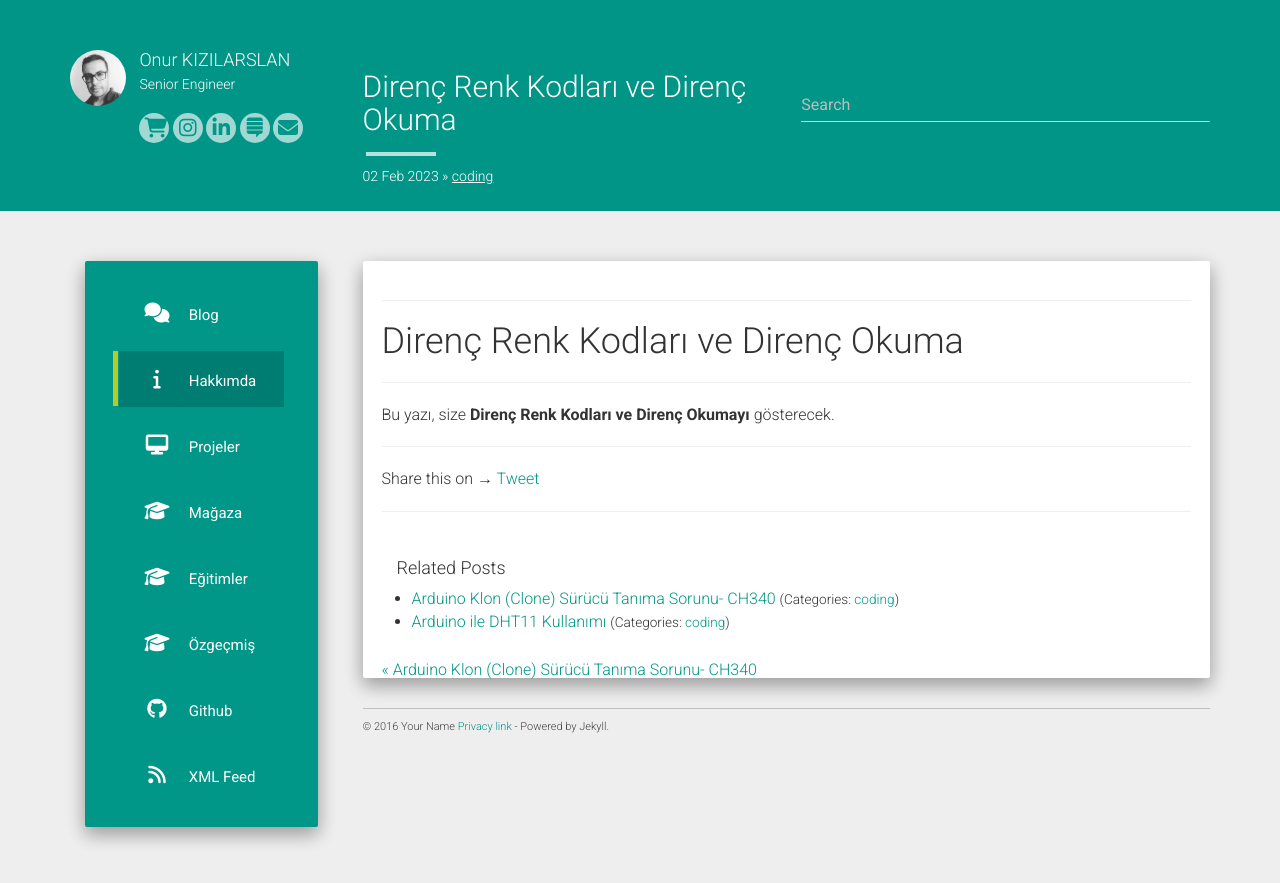
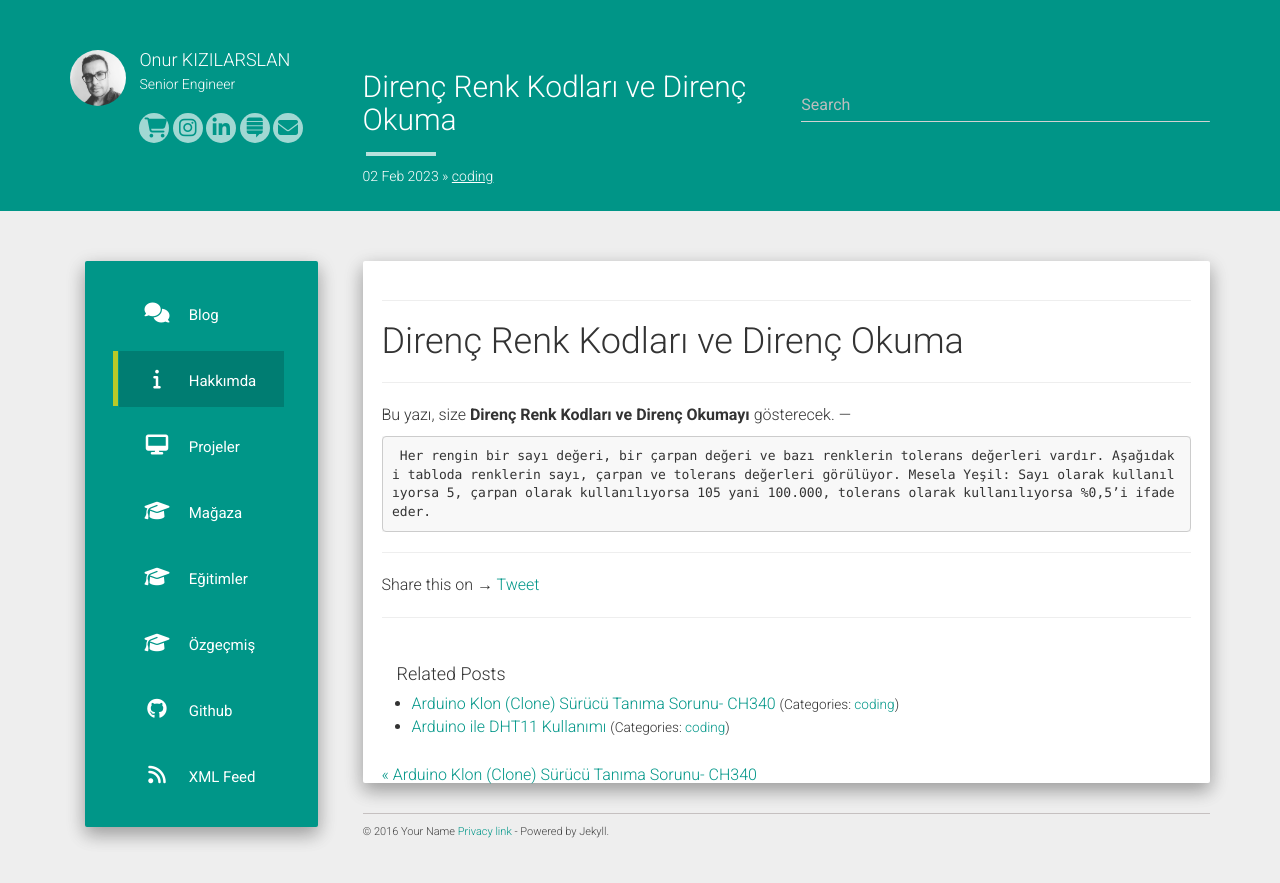
Before and after one commit to imonur/blog, a Jekyll site: the page built from _posts/2023-02-07-direnc-renk-kodlari-ve-direnc-okuma.md, in a window 1280 px wide. Shown: the top 883 px of the page. Built offline with Jekyll 4.4.1, drawn with Linux system fonts in a browser that asks for light colours; nearby versions of some CDN libraries; comment, search, counter and statistics services are not loaded.

Commit message:
Update 2023-02-07-direnc-renk-kodlari-ve-direnc-okuma.md

```diff
--- a/_posts/2023-02-07-direnc-renk-kodlari-ve-direnc-okuma.md
+++ b/_posts/2023-02-07-direnc-renk-kodlari-ve-direnc-okuma.md
@@ -8,3 +8,6 @@ categories: coding
 # Direnç Renk Kodları ve Direnç Okuma
 ---
 Bu yazı, size **Direnç Renk Kodları ve Direnç Okumayı** gösterecek.
+---
+
+     Her rengin bir sayı değeri, bir çarpan değeri ve bazı renklerin tolerans değerleri vardır. Aşağıdaki tabloda renklerin sayı, çarpan ve tolerans değerleri görülüyor. Mesela Yeşil: Sayı olarak kullanılıyorsa 5, çarpan olarak kullanılıyorsa 105 yani 100.000, tolerans olarak kullanılıyorsa %0,5’i ifade eder.
```
